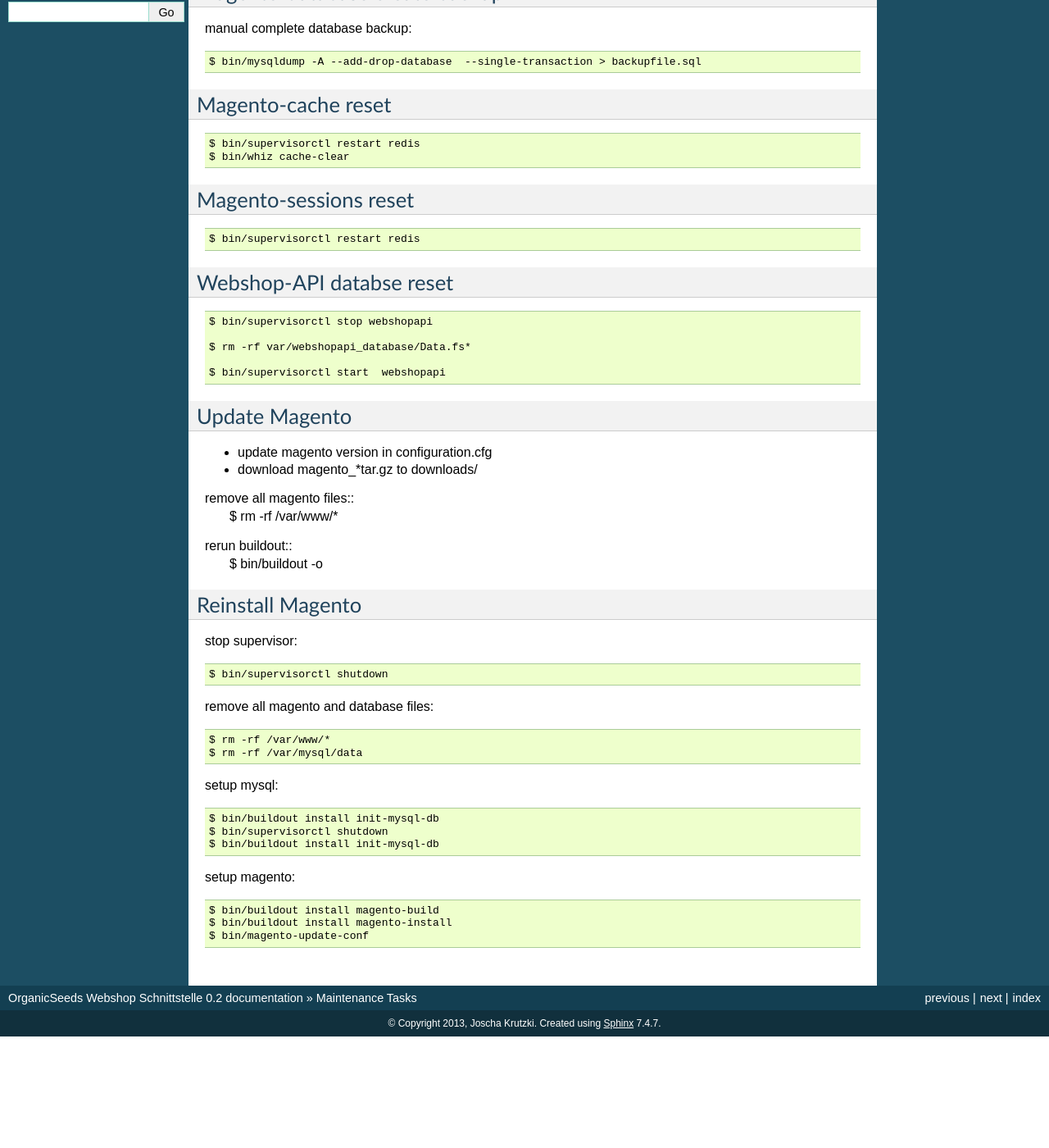
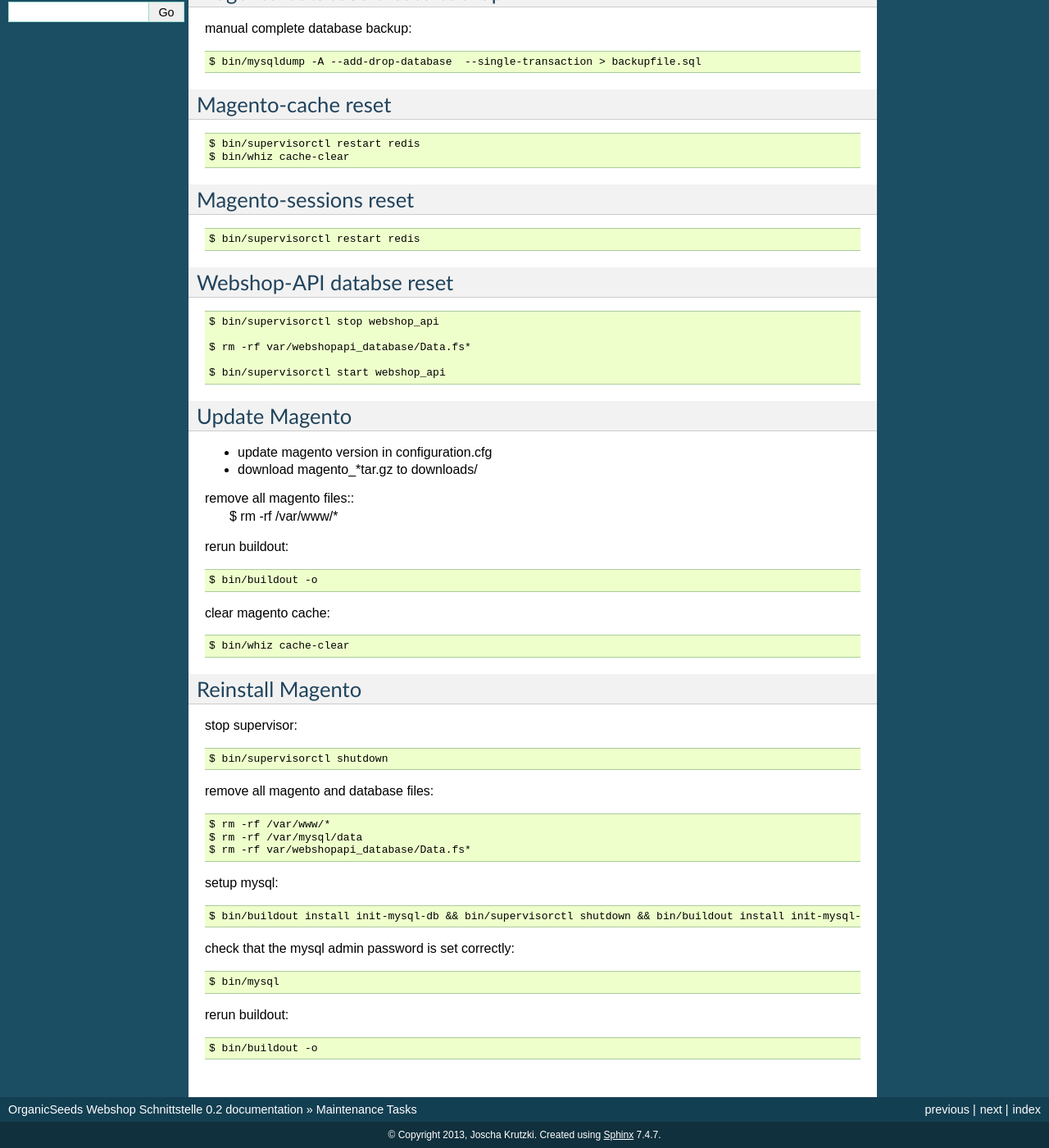
Before and after one commit to joka/buildout-magento-1, a Sphinx documentation site: the page built from docs/maintenance.rst, in a window 1280 px wide and 1400 px high, scrolled down 506 px. Shown: the whole window at 82% size. Built offline with Sphinx 7.4.7, drawn with Linux system fonts in a browser that asks for light colours; before the commit the page ends 1770 px from its top, so only the background shows below that.

Commit message:
renamed webshopapi process to webshop_api

```diff
--- a/configuration.cfg
+++ b/configuration.cfg
@@ -284,9 +284,9 @@ scripts =
     pserve
 supervisor-priority = 60
 supervisor-program =
-    [program:webshopapi]
+    [program:webshop_api]
     command = ${buildout:bin-directory}/pserve ${webshop_api_conf:output}
-    process_name = webshopapi
+    process_name = webshop_api
     directory = ${buildout:bin-directory}
     priority = ${:supervisor-priority}
     stdout_logfile = ${settings:log-directory}/webshopapi-supervisor.log
--- a/docs/maintenance.rst
+++ b/docs/maintenance.rst
@@ -58,11 +58,11 @@ Webshop-API databse reset
 
 .. code-block:: bash
 
-    $ bin/supervisorctl stop webshopapi
+    $ bin/supervisorctl stop webshop_api
 
     $ rm -rf var/webshopapi_database/Data.fs*
 
-    $ bin/supervisorctl start  webshopapi
+    $ bin/supervisorctl start webshop_api
 
 
 Update Magento
@@ -76,7 +76,13 @@ remove all magento files::
     $ rm -rf /var/www/*
 
 rerun buildout::
+
     $ bin/buildout -o
+
+clear magento cache::
+
+    $ bin/whiz cache-clear
+
 
 Reinstall Magento
 ------------------------
@@ -89,15 +95,16 @@ remove all magento and database files::
 
     $ rm -rf /var/www/*
     $ rm -rf /var/mysql/data
+    $ rm -rf var/webshopapi_database/Data.fs*
 
 setup mysql::
 
-    $ bin/buildout install init-mysql-db
-    $ bin/supervisorctl shutdown
-    $ bin/buildout install init-mysql-db
+    $ bin/buildout install init-mysql-db && bin/supervisorctl shutdown && bin/buildout install init-mysql-db
 
-setup magento::
+check that the mysql admin password is set correctly::
 
-    $ bin/buildout install magento-build
-    $ bin/buildout install magento-install
-    $ bin/magento-update-conf
+    $ bin/mysql
+
+rerun buildout::
+
+    $ bin/buildout -o
```
